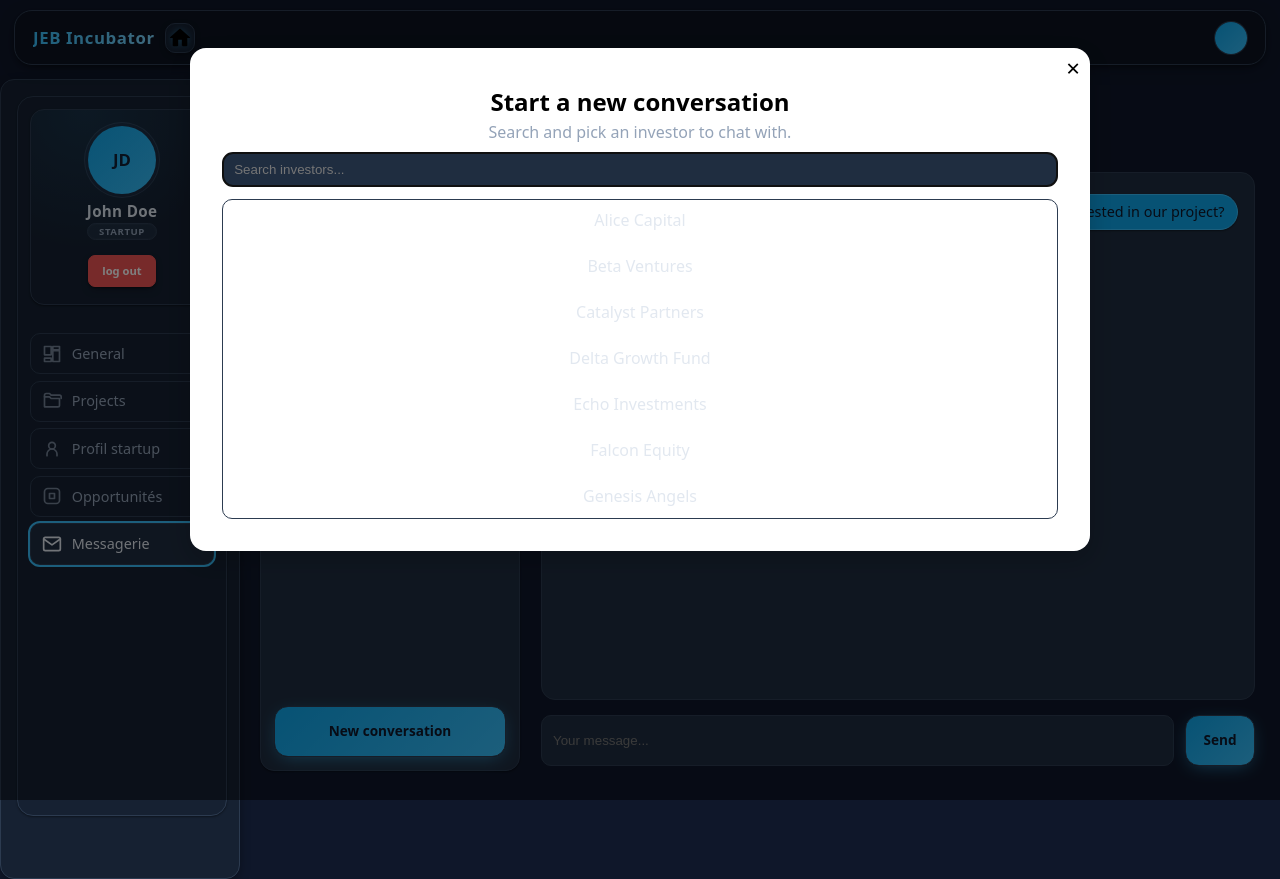
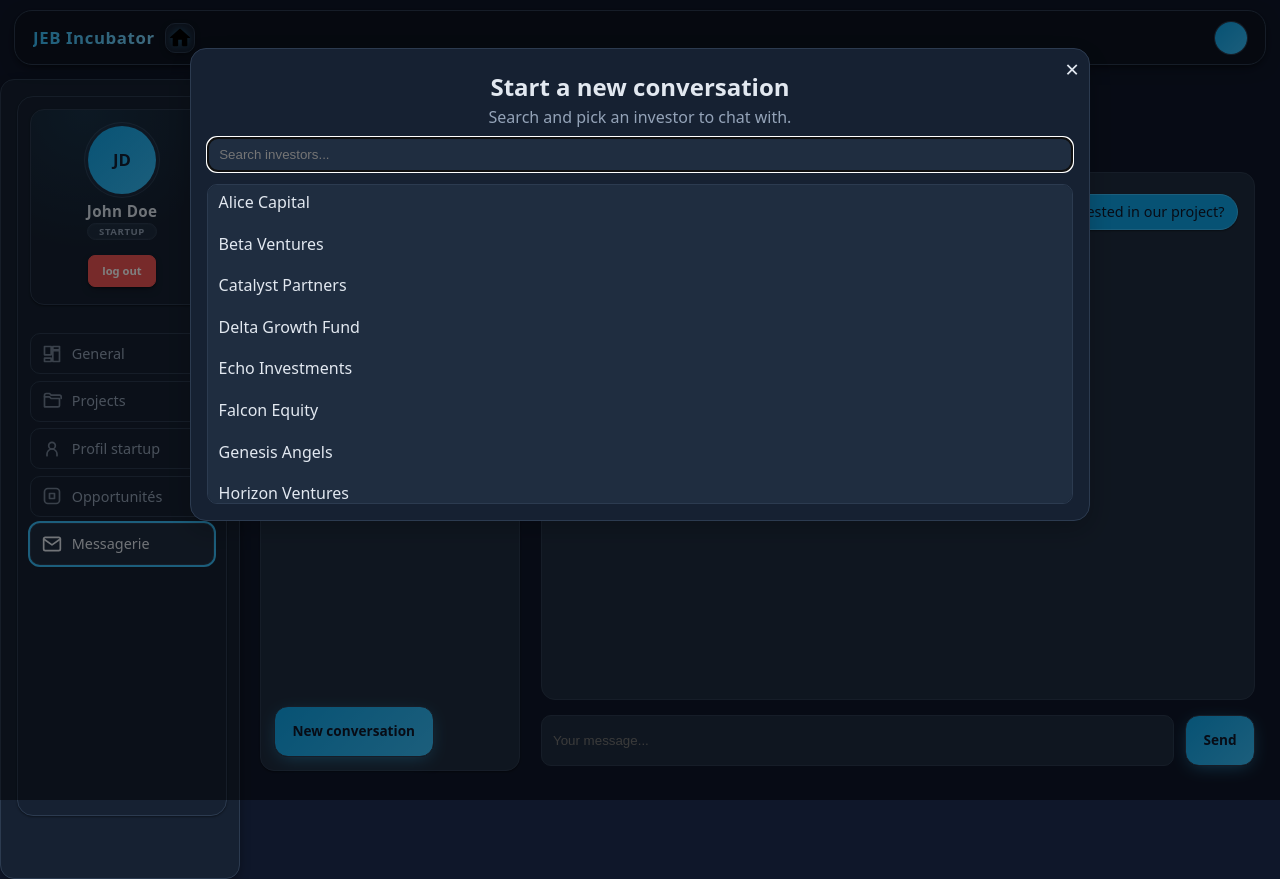
Before and after one commit to Aincrad-Flux/NextRise, a React (Vite) app in the folder frontend/: page /startup/messaging in a window 1280 px wide. Both pictures are taken after a click on the button "New conversation". Built offline with nearby package versions, Linux system fonts and the light colour scheme.

Commit message:
[refactor] add Messaging CSS styles and integrate with Messaging component

```diff
--- /dev/null
+++ b/frontend/src/pages/Messaging.css
@@ -0,0 +1,82 @@
+/* Messaging specific overrides */
+
+/* Ensure the left panel is a column with scrollable list and compact items */
+.messaging-conversations {
+	display: flex;
+	flex-direction: column;
+	height: 100%;
+}
+
+.messaging-conversations h3 {
+	margin-bottom: 0.5rem;
+}
+
+.messaging-conversations .conv-list {
+	flex: 1;
+	overflow-y: auto;
+	display: flex;
+	flex-direction: column;
+	gap: 5px; /* fixed space between items */
+}
+
+/* Conversation list items: full width, compact height */
+.conv-list li {
+	display: flex;
+	align-items: center;
+	width: 100%;
+	height: 36px; /* fixed compact height */
+	padding: 0 0.6rem; /* only horizontal padding */
+	line-height: 1.2;
+	white-space: nowrap;
+	overflow: hidden;
+	text-overflow: ellipsis;
+	box-sizing: border-box; /* keep total height stable incl. border */
+}
+
+/* Modal themed container */
+.messaging-modal {
+	position: relative;
+	background: var(--color-surface);
+	color: var(--color-text);
+	width: min(900px, 100%);
+	border-radius: 16px;
+	padding: 1.25rem 1rem 1rem 1rem;
+	box-shadow: 0 8px 24px rgba(0,0,0,0.2);
+	border: 1px solid var(--color-border);
+}
+
+.messaging-modal .close-btn {
+	position: absolute;
+	top: 8px;
+	right: 10px;
+	background: none;
+	border: none;
+	font-size: 1.5rem;
+	cursor: pointer;
+	line-height: 1;
+	color: var(--color-text);
+}
+
+/* Investor list in modal follows theme colors */
+.investor-list {
+	max-height: 320px;
+	overflow-y: auto;
+	border: 1px solid var(--color-border);
+	border-radius: 10px;
+	background: var(--color-surface-alt);
+}
+
+.investor-list .conv-list {
+	margin: 0;
+}
+
+.investor-list .conv-list li {
+	color: var(--color-text);
+}
+
+/* New conversation button spacing */
+.new-conv-btn {
+	align-self: flex-start;
+	width: auto;
+	margin-top: 0.5rem;
+}
--- a/frontend/src/pages/Messaging.jsx
+++ b/frontend/src/pages/Messaging.jsx
@@ -3,6 +3,7 @@ import TopBar from '../components/TopBar.jsx';
 import Sidebar from '../components/Sidebar';
 import './Home.css';
 import './Projects.css';
+import './Messaging.css';
 import investorsData from '../data/investorsData';
 
 const mockConversations = [
@@ -77,16 +78,16 @@ export default function Messaging() {
   <main className="home-main messaging">
           <h2>Messaging</h2>
           <div className="messaging-layout">
-            <div className="messaging-conversations" style={{ display: 'flex', flexDirection: 'column', height: '100%' }}>
-              <h3 style={{ marginBottom: '.5rem' }}>Conversations</h3>
-              <ul className="conv-list" style={{ flex: 1, overflowY: 'auto' }}>
+            <div className="messaging-conversations">
+              <h3>Conversations</h3>
+              <ul className="conv-list">
                 {conversations.map(c => (
                   <li key={c.id} className={selected?.id === c.id ? 'active' : ''} onClick={() => handleSelect(c.id)}>
                     {c.investor}
                   </li>
                 ))}
               </ul>
-              <button className="primary-btn" onClick={openNewConversation}>New conversation</button>
+              <button className="primary-btn new-conv-btn" onClick={openNewConversation}>New conversation</button>
             </div>
             <div className="messaging-thread">
               <h3>Chat with {selected?.investor || '—'}</h3>
@@ -105,7 +106,7 @@ export default function Messaging() {
           </div>
           {isModalOpen && (
             <div className="modal-overlay" onClick={(e) => { if (e.target === e.currentTarget) closeModal(); }}>
-              <div className="modal" role="dialog" aria-modal="true" aria-label="Start new conversation">
+              <div className="messaging-modal" role="dialog" aria-modal="true" aria-label="Start new conversation">
                 <button className="close-btn" aria-label="Close" onClick={closeModal}>×</button>
                 <h2 style={{ marginTop: 0 }}>Start a new conversation</h2>
                 <p style={{ marginTop: 0, color: 'var(--color-text-muted)' }}>Search and pick an investor to chat with.</p>
@@ -117,8 +118,8 @@ export default function Messaging() {
                   onChange={(e) => setQuery(e.target.value)}
                   style={{ width: '100%', margin: '0.5rem 0 0.75rem' }}
                 />
-                <div style={{ maxHeight: '320px', overflowY: 'auto', border: '1px solid var(--color-border)', borderRadius: '10px' }}>
-                  <ul className="conv-list" style={{ margin: 0 }}>
+                <div className="investor-list">
+                  <ul className="conv-list">
                     {filteredInvestors.length === 0 && (
                       <li style={{ cursor: 'default' }}>No investors found</li>
                     )}
```
